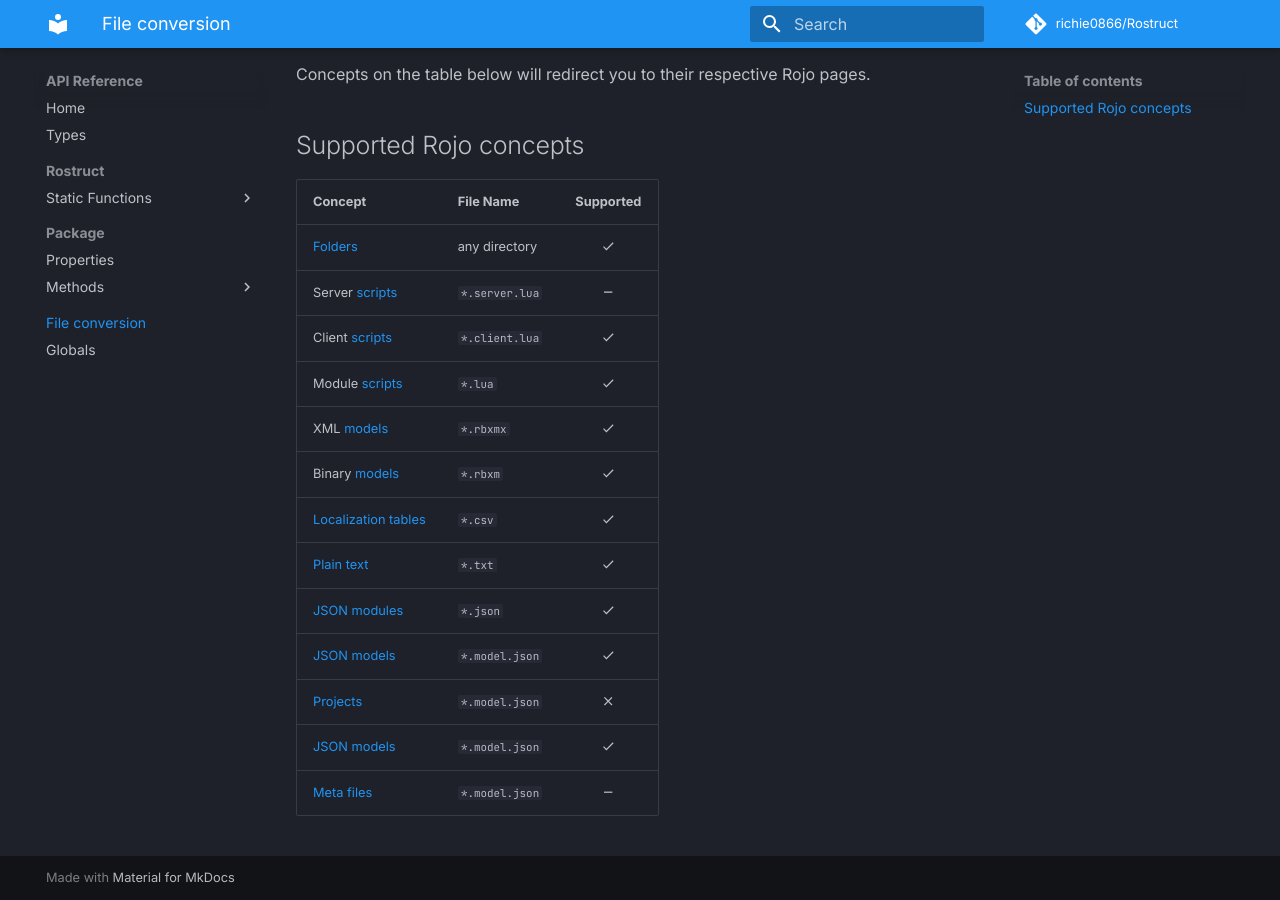
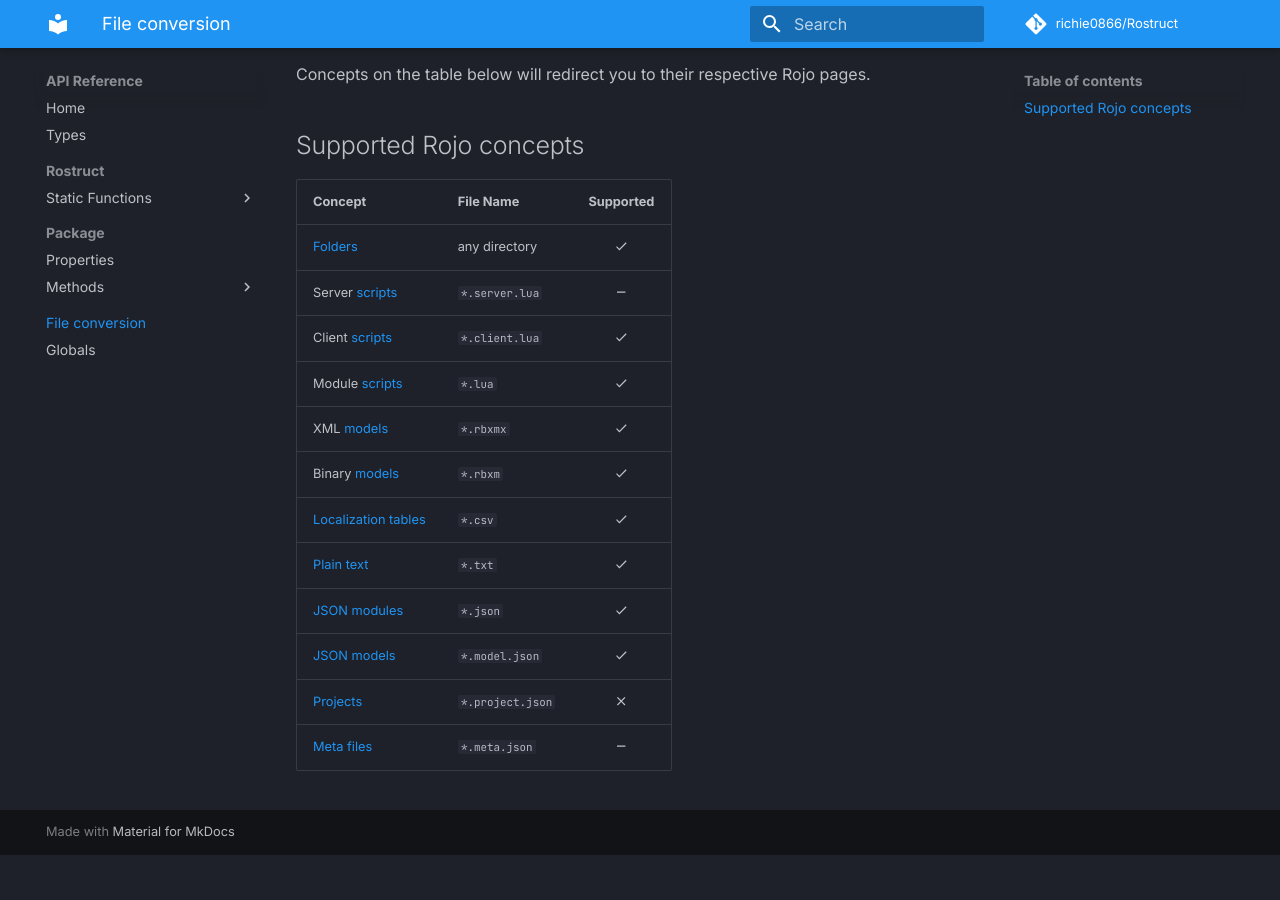
Before and after one commit to richie0866/Rostruct, an MkDocs documentation site: the page built from docs/api-reference/file-conversion.md, in a window 1280 px wide and 900 px high, scrolled down 722 px. Built offline with MkDocs 1.6.1 and Material for MkDocs 9.7.7, drawn with Linux system fonts in a browser that asks for light colours; comment, search, counter and statistics services are not loaded; after the commit the page ends 1577 px from its top, so only the background shows below that.

Commit message:
Update file-conversion.md

```diff
--- a/docs/api-reference/file-conversion.md
+++ b/docs/api-reference/file-conversion.md
@@ -24,18 +24,17 @@ Concepts on the table below will redirect you to their respective Rojo pages.
 
 ## Supported Rojo concepts
 
-| Concept                                                                              | File Name      |    Supported     |
-| ------------------------------------------------------------------------------------ | -------------- | :--------------: |
-| [Folders](https://rojo.space/docs/6.x/sync-details/#folders)                         | any directory  | :material-check: |
-| Server [scripts](https://rojo.space/docs/6.x/sync-details/#scripts)                  | `*.server.lua` | :material-minus: |
-| Client [scripts](https://rojo.space/docs/6.x/sync-details/#scripts)                  | `*.client.lua` | :material-check: |
-| Module [scripts](https://rojo.space/docs/6.x/sync-details/#scripts)                  | `*.lua`        | :material-check: |
-| XML [models](https://rojo.space/docs/6.x/sync-details/#models)                       | `*.rbxmx`      | :material-check: |
-| Binary [models](https://rojo.space/docs/6.x/sync-details/#models)                    | `*.rbxm`       | :material-check: |
-| [Localization tables](https://rojo.space/docs/6.x/sync-details/#localization-tables) | `*.csv`        | :material-check: |
-| [Plain text](https://rojo.space/docs/6.x/sync-details/#plain-text)                   | `*.txt`        | :material-check: |
-| [JSON modules](https://rojo.space/docs/6.x/sync-details/#json-modules)               | `*.json`       | :material-check: |
-| [JSON models](https://rojo.space/docs/6.x/sync-details/#json-models)                 | `*.model.json` | :material-check: |
-| [Projects](https://rojo.space/docs/6.x/sync-details/#project)                        | `*.model.json` | :material-close: |
-| [JSON models](https://rojo.space/docs/6.x/sync-details/#json-modules)                | `*.model.json` | :material-check: |
-| [Meta files](https://rojo.space/docs/6.x/sync-details/#json-modules)                 | `*.model.json` | :material-minus: |
+| Concept                                                                              | File Name        |    Supported     |
+| ------------------------------------------------------------------------------------ | --------------   | :--------------: |
+| [Folders](https://rojo.space/docs/6.x/sync-details/#folders)                         | any directory    | :material-check: |
+| Server [scripts](https://rojo.space/docs/6.x/sync-details/#scripts)                  | `*.server.lua`   | :material-minus: |
+| Client [scripts](https://rojo.space/docs/6.x/sync-details/#scripts)                  | `*.client.lua`   | :material-check: |
+| Module [scripts](https://rojo.space/docs/6.x/sync-details/#scripts)                  | `*.lua`          | :material-check: |
+| XML [models](https://rojo.space/docs/6.x/sync-details/#models)                       | `*.rbxmx`        | :material-check: |
+| Binary [models](https://rojo.space/docs/6.x/sync-details/#models)                    | `*.rbxm`         | :material-check: |
+| [Localization tables](https://rojo.space/docs/6.x/sync-details/#localization-tables) | `*.csv`          | :material-check: |
+| [Plain text](https://rojo.space/docs/6.x/sync-details/#plain-text)                   | `*.txt`          | :material-check: |
+| [JSON modules](https://rojo.space/docs/6.x/sync-details/#json-modules)               | `*.json`         | :material-check: |
+| [JSON models](https://rojo.space/docs/6.x/sync-details/#json-models)                 | `*.model.json`   | :material-check: |
+| [Projects](https://rojo.space/docs/6.x/sync-details/#project)                        | `*.project.json` | :material-close: |
+| [Meta files](https://rojo.space/docs/6.x/sync-details/#json-modules)                 | `*.meta.json`    | :material-minus: |
```
